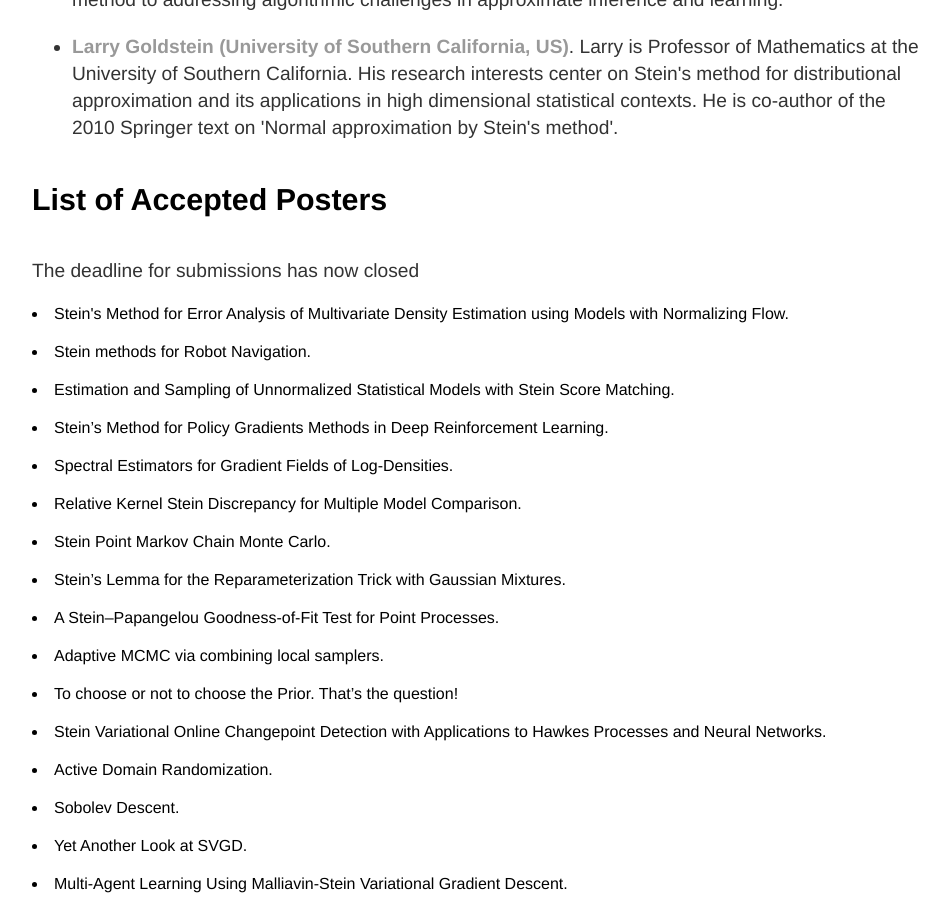
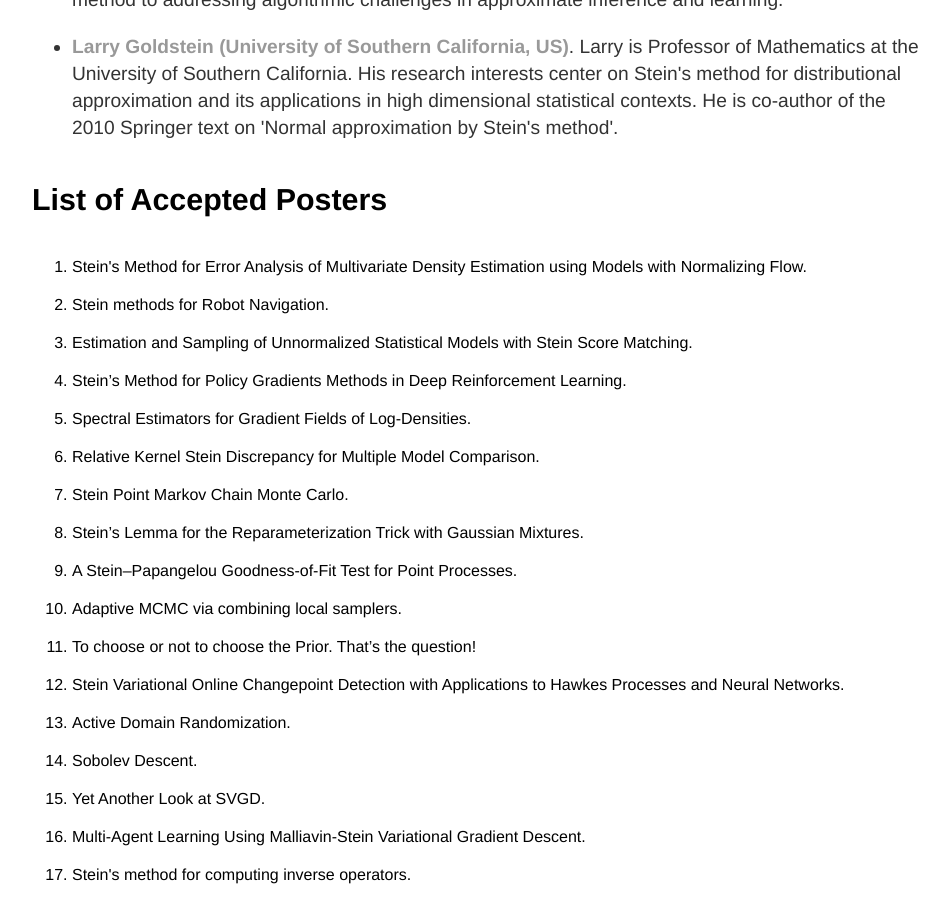
Before and after one commit to steinworkshop/steinworkshop.github.io, a Jekyll site: the page built from index.html, in a window 1280 px wide and 900 px high, scrolled down 3491 px. Shown: the whole window, without its empty margins (160-1109 px from the left). Built offline with Jekyll 4.4.1, drawn with Linux system fonts in a browser that asks for light colours.

Commit message:
ordered list

```diff
--- a/index.html
+++ b/index.html
@@ -102,9 +102,10 @@
 
 <div class="blurb">
 
+
 	<h4> List of Accepted Posters </h4>
 
-	<p>The deadline for submissions has now closed </p>
+	<ol>
 
 	<li> Stein's Method for Error Analysis of Multivariate Density Estimation using Models with Normalizing Flow. </li>
 
@@ -142,5 +143,6 @@
 
 	<li> Using Stein's method to find bounds for the multivariate normal approximation of the group sequential maximum likelihood estimator </li>
 
+	</ol>
 
 </div>
```
